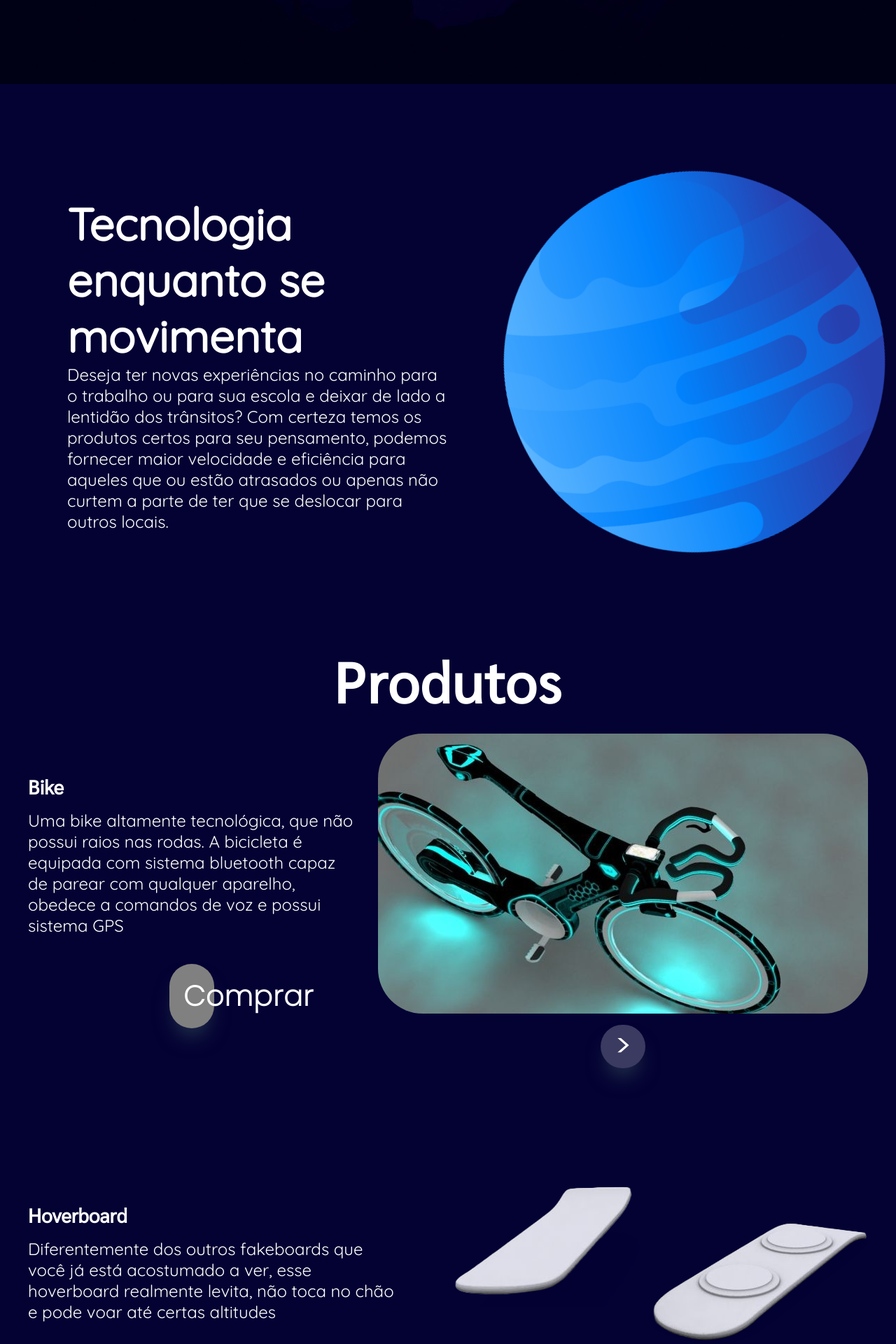
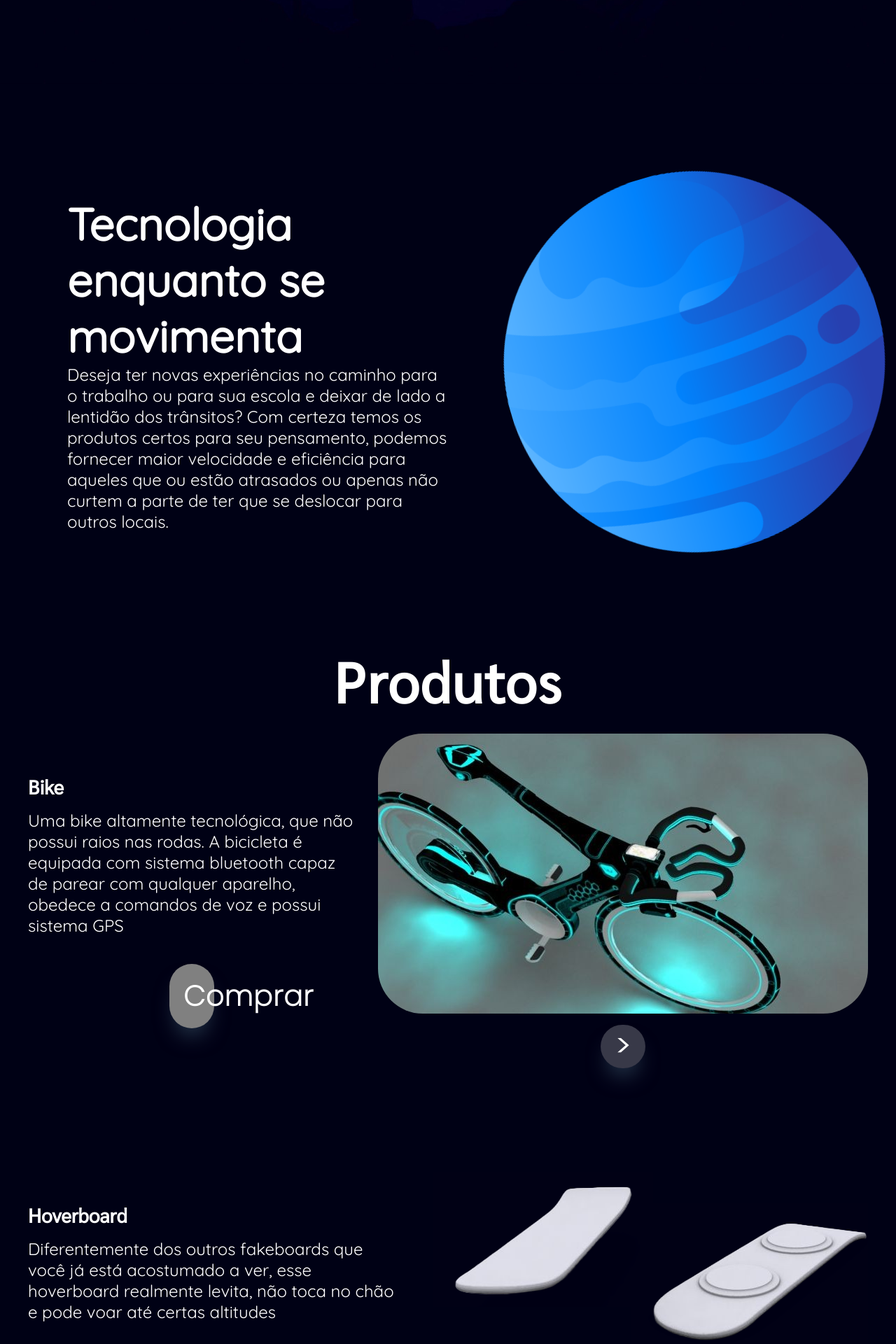
Before and after one commit to oBST01/HigheR, a React (Vite) app: page /mobilidade in a window 1280 px wide. Shown: the part 680-2600 px from the top of the page at 70% size. Built offline with nearby package versions, Linux system fonts and the light colour scheme.

Commit message:
bg color TRUE

```diff
--- a/src/Pages/Mobilidade/Sections/About/index.tsx
+++ b/src/Pages/Mobilidade/Sections/About/index.tsx
@@ -9,7 +9,7 @@ const About = () => {
     <Section
       scrollFadePosition={300}
       row={true}
-      style={{ padding: "2vh", background: "#040233" }}
+      style={{ padding: "2vh", background: "#000115" }}
     >
       <div className={classes.text}>
         <h2>Tecnologia enquanto se movimenta</h2>
--- a/src/Pages/Mobilidade/Sections/Products/index.tsx
+++ b/src/Pages/Mobilidade/Sections/Products/index.tsx
@@ -12,7 +12,7 @@ import HoverboardImage3 from "../../../../assets/hoverboard3.jpeg";
 
 const Products = () => {
   return (
-    <Section scrollFadePosition={700} style={{ background: "#040233" }}>
+    <Section scrollFadePosition={700} style={{ background: "#000115" }}>
       <SectionTitle>Produtos</SectionTitle>
       <ProductItem
       title="Bike"
```
